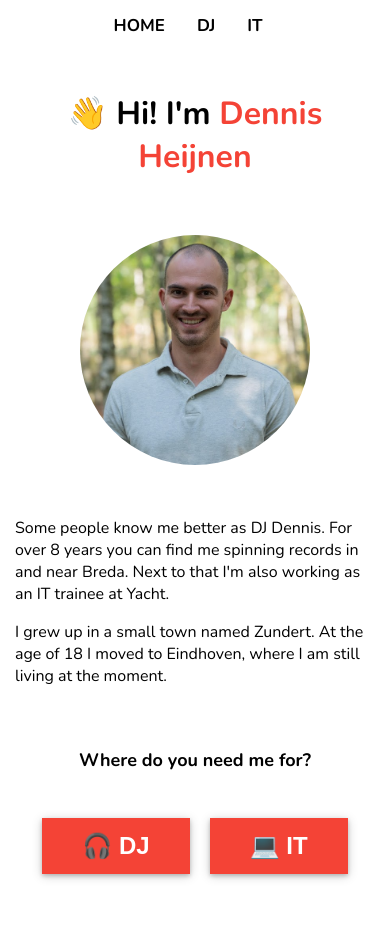
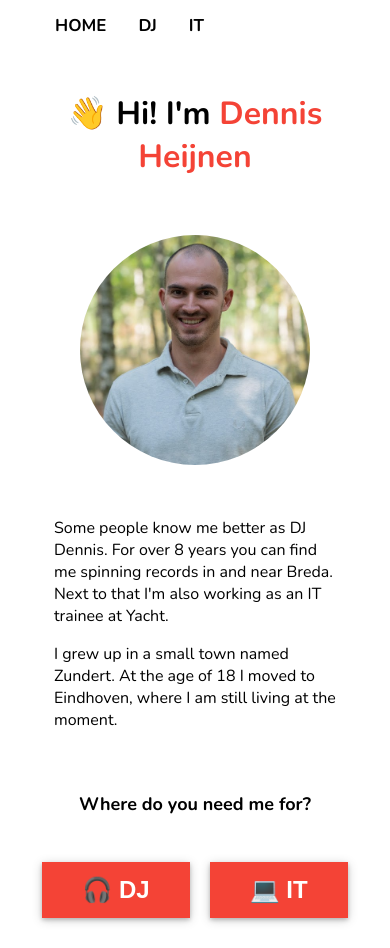
Before and after one commit to DennisHeijnen/IndiePortfolio, a plain HTML site: page index.html in a window 390 px wide. Before the commit the page ends 904 px from the top, so only its background shows below. Drawn offline with nearby package versions, Linux system fonts and the light colour scheme.

Commit message:
Fix tablet responsiveness

```diff
--- a/assets/style.css
+++ b/assets/style.css
@@ -124,7 +124,7 @@ a:link, a:visited, a:hover, a:active {
 	color: inherit;
 }
 
-@media screen and (max-width:820px) {
+@media screen and (max-width:600px) {
 	html, body {
 	  overflow-x: hidden;
 	}
@@ -155,7 +155,17 @@ a:link, a:visited, a:hover, a:active {
 	}
 }
 
-@media screen and (min-width:821px) {
+@media screen and (max-width: 992px) {
+	.topnav {
+		width: 80%;
+	}
+
+	.row {
+		width: 80%;
+	}
+}
+
+@media screen and (min-width:993px) {
 	.topnav {
 		width: 25%;
 	}
```
